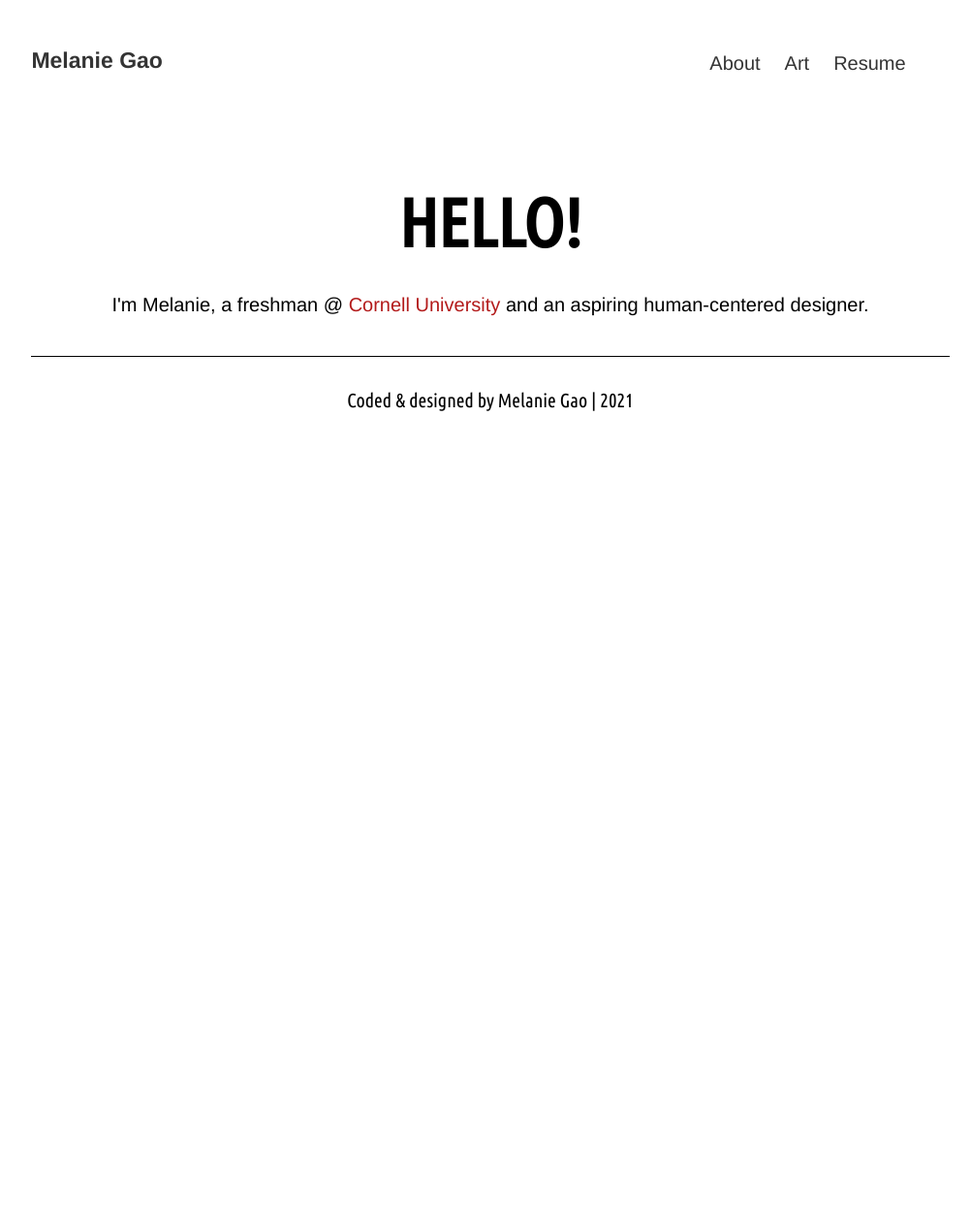
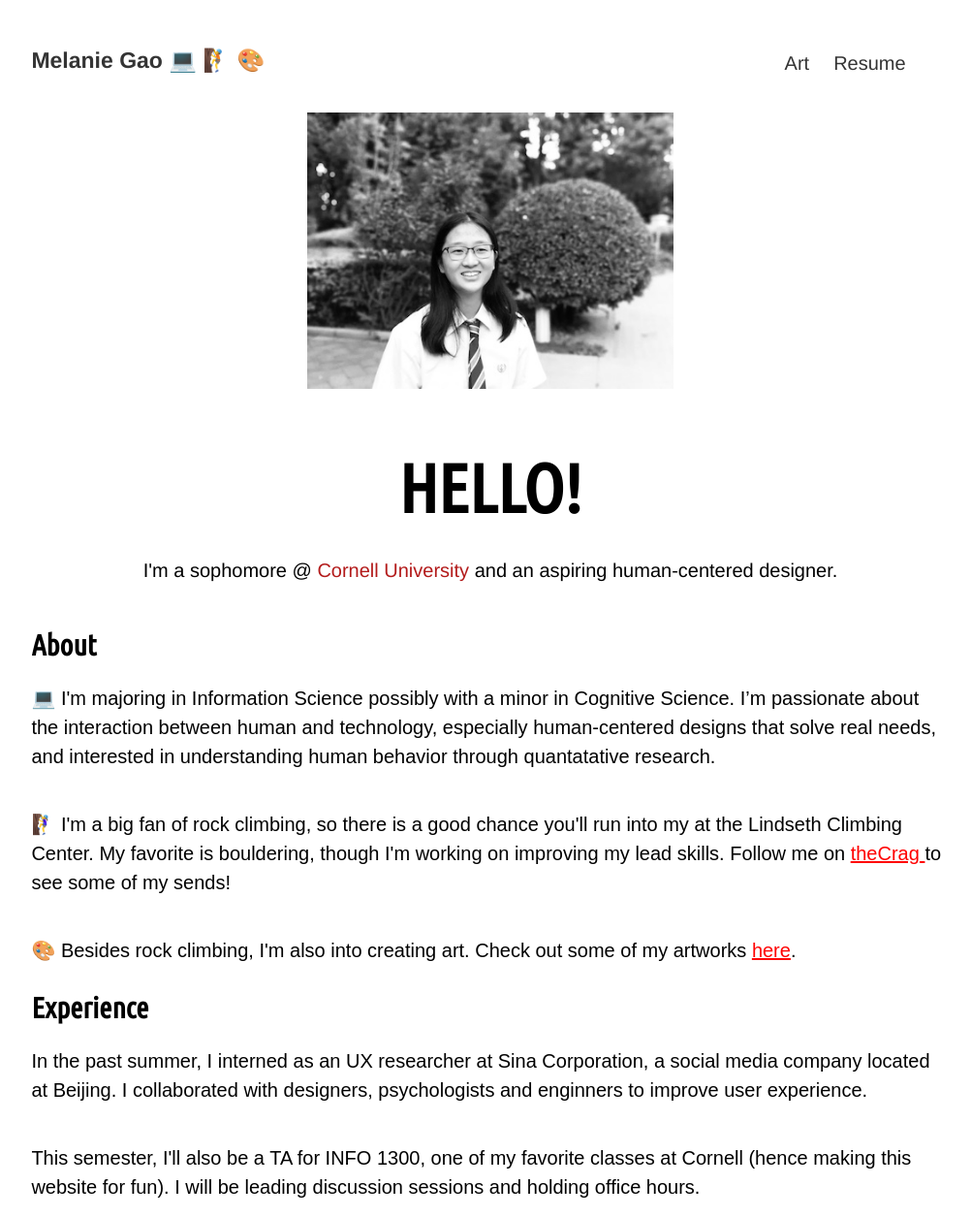
Before and after one commit to melaniezixuangao/melaniezxgao.github.io, a plain HTML site: page index.html in a window 1280 px wide. Shown: the top 1256 px of the page at 97% size, without its empty margins (142-1144 px from the left). Before the commit the page ends 800 px from the top, so only its background shows below. Drawn offline with Linux system fonts and the light colour scheme.

Commit message:
spring 21 version 1

```diff
--- a/index.html
+++ b/index.html
@@ -7,8 +7,6 @@
 	<meta name="viewport" content="width=device-width, initial-scale=1" />
 	<link rel="stylesheet" type="text/css" href="styles/site.css" media="all" />
 	<link rel="shortcut icon" href="image/1.PNG">
-
-
 </head>
 
 <body>
@@ -16,16 +14,45 @@
   <div class="page-setting">
 
 		<nav>
-			<h4 class="current-page"><a href="index.html">Melanie Gao</a></h4>
+			<h4 class="current-page"><a href="index.html">Melanie Gao 💻 🧗 ‍🎨</a></h4>
 			<ul>
-        <li><a href="about.html">About</a></li>
         <li><a href="art.html">Art</a></li>
-        <li><a href="https://drive.google.com/file/d/1wlwHhzB3qM3DYsVn0VBMETRYv1uf-sMu/view?usp=sharing">Resume</a></li>
+        <li><a href="https://drive.google.com/file/d/1sK-Iqt8dnj_Vej2cDscLp6ztYgkqLLB3/view?usp=sharing">Resume</a></li>
       </ul>
 		</nav>
 
-		    <h2 id="hello">Hello!</h2>
-		    <p id="welcome">I'm Melanie, a freshman @ <em> Cornell University </em> and an aspiring human-centered designer.</p>
+    <div class="image">
+        <img src="images/mypic.png" alt="picture of Melanie" style="width:40%">
+    </div>
+
+		    <h2 id="hello"> Hello! </h2>
+		    <p class="welcome">I'm a sophomore @ <em> Cornell University </em> and an aspiring human-centered designer.</p>
+
+        <h3> About </h3>
+            <p> 💻 I'm majoring in Information Science possibly with a minor in Cognitive Science.
+          I’m passionate about the interaction between human and technology,
+          especially human-centered designs that solve real needs, and interested
+          in understanding human behavior through quantatative research.
+      </p>
+
+          <p> 🧗‍♀️ I'm a big fan of rock climbing, so there is a good chance you'll
+              run into my at the Lindseth Climbing Center. My favorite is bouldering,
+              though I'm working on improving my lead skills. Follow me on
+              <a class="link" href="https://www.thecrag.com/climber/zixuanclimbs"> theCrag </a>
+              to see some of my sends!
+
+        <p> 🎨 Besides rock climbing, I'm also into creating art. Check out some of
+            my artworks <a class="link" href="art.html"> here</a>.
+
+        <h3> Experience </h3>
+        <p> In the past summer, I interned as an UX researcher at Sina Corporation,
+            a social media company located at Beijing. I collaborated with designers,
+            psychologists and enginners to improve user experience. </p>
+
+        <p> This semester, I'll also be a TA for INFO 1300, one of my favorite classes
+            at Cornell (hence making this website for fun).
+            I will be leading discussion sessions and holding office
+        hours. </p>
 
   </div>
 
--- a/styles/site.css
+++ b/styles/site.css
@@ -54,6 +54,7 @@ h3{
   margin-bottom: 0px;
   font-family: "ubuntu","Arial",sans-serif;
   font-size: 30px;
+  text-align: left;
 }
 
 h4{
@@ -74,7 +75,7 @@ p{
   cursor: pointer;
 }
 
-#welcome{
+.welcome{
   text-align:center;
   font-family:Helvetica,Arial,sans-serif;
   font-size: 20px;
@@ -149,7 +150,7 @@ nav h4 a:focus, nav h4 a:hover, nav h4 a:active {
 nav{
   display: flex;
   flex-direction: row;
-  margin-bottom: 25px;
+  margin-bottom: 10px;
 }
 
 nav ul {
@@ -260,3 +261,7 @@ footer{
 .btn.active {
   background-color:#4FE2C1;
 }
+
+.link {
+    color: red
+}
```
Also changed, not shown: art.html (+1 -2 lines), images/1.PNG (deleted), images/mypic.png (added), 1 other file.
